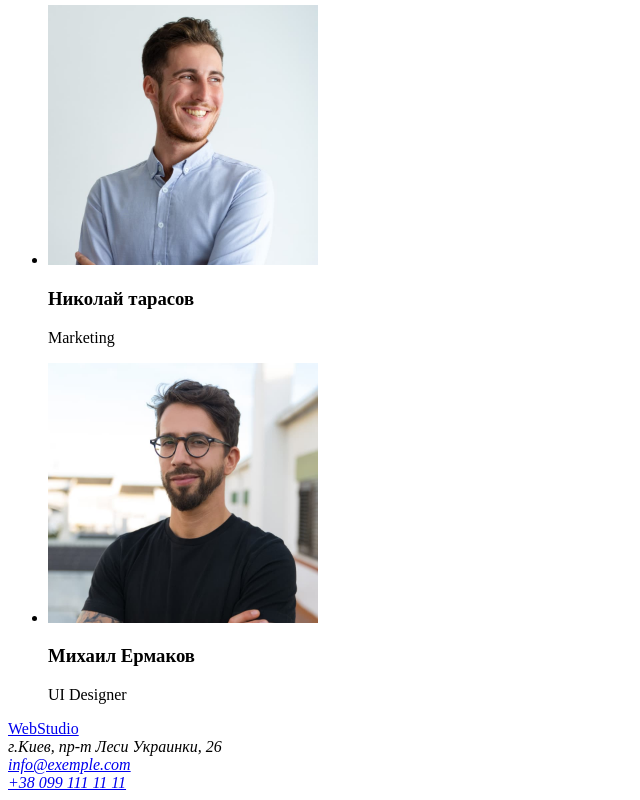
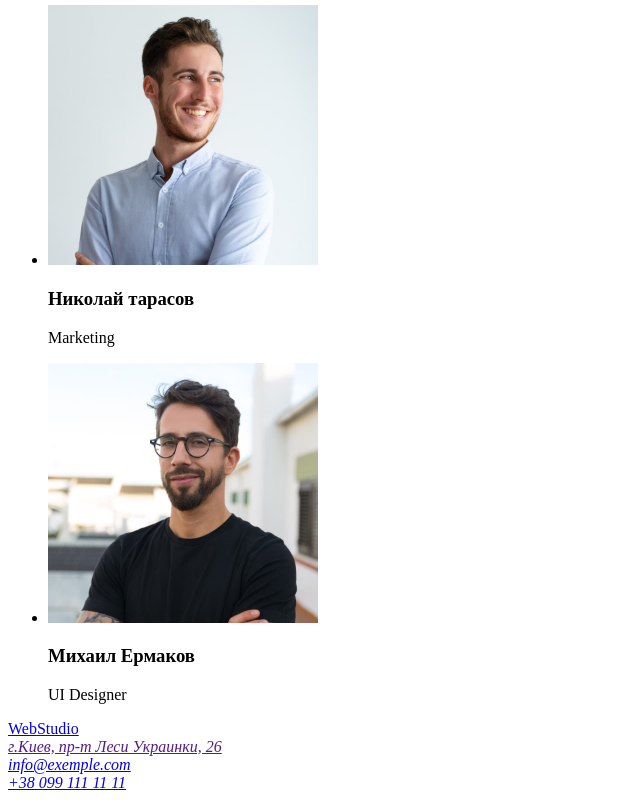
Before and after one commit to Vladyslav-H/goit-markup-hw-01, a plain HTML site: page index.html in a window 1280 px wide. Shown: the part 2358-3158 px from the top of the page, without its empty margins (0-640 px from the left). Drawn offline with Linux system fonts and the light colour scheme.

Commit message:
делает фактический адрес ссылкой

```diff
--- a/index.html
+++ b/index.html
@@ -131,7 +131,7 @@
     <footer>
         <a href="./index.html"><span>Web</span>Studio</a>
         <address>
-            г.Киев, пр-т Леси Украинки, 26<br />
+            <a href="">г.Киев, пр-т Леси Украинки, 26</a><br />
             <a href="mailto:info@dvstudio.com">info@exemple.com</a><br />
             <a href="tel:+380961111111">+38 099 111 11 11</a>
         </address>
```
